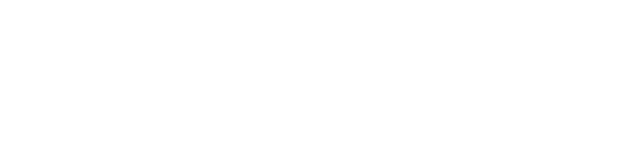
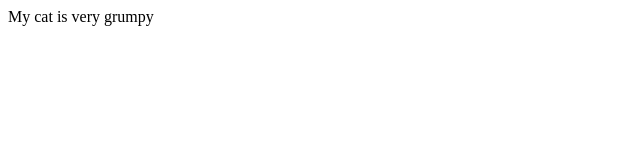
Before and after one commit to HuaTsai/Self, a plain HTML site: page index.html in a window 1280 px wide. Shown: the whole page, without its empty margins (0-640 px from the left). Drawn offline with Linux system fonts and the light colour scheme; some packages are replaced by stand-ins of ours.

Commit message:
Update index.html

```diff
--- a/index.html
+++ b/index.html
@@ -1,3 +1,4 @@
 <script async defer
   src="https://maps.googleapis.com/maps/api/js?key=YOUR_API_KEY">
 </script>
+<p>My cat is very grumpy</p>
```
